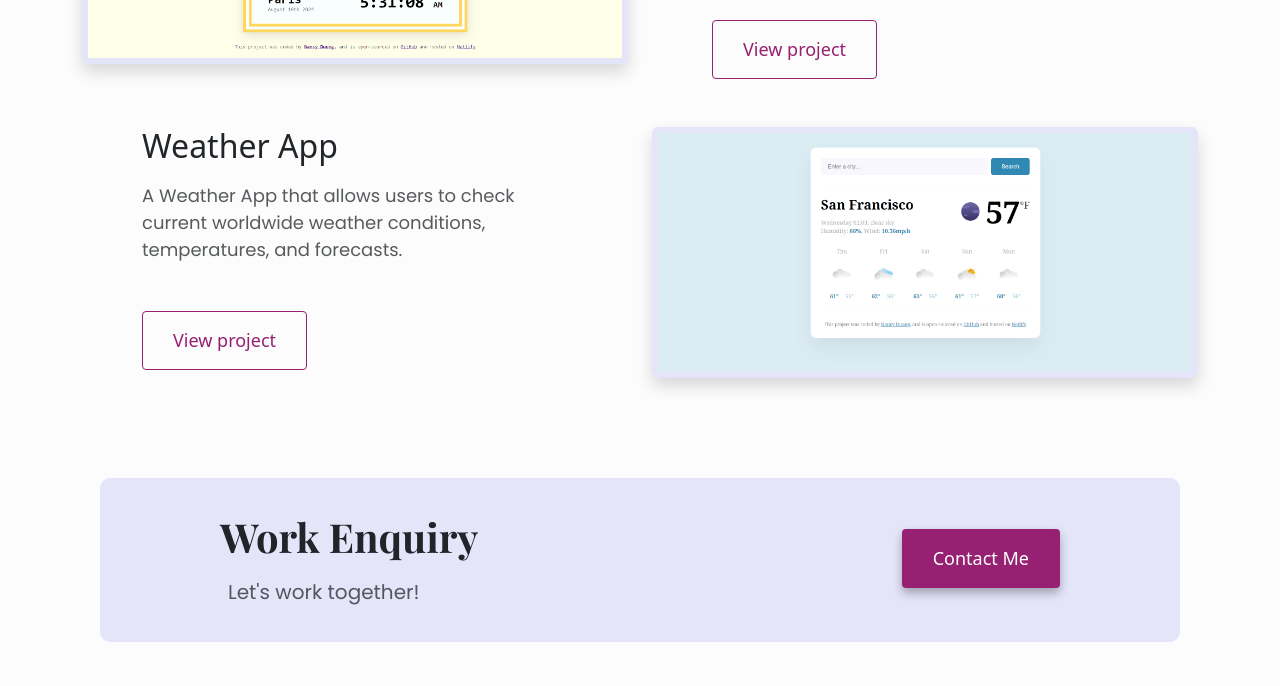
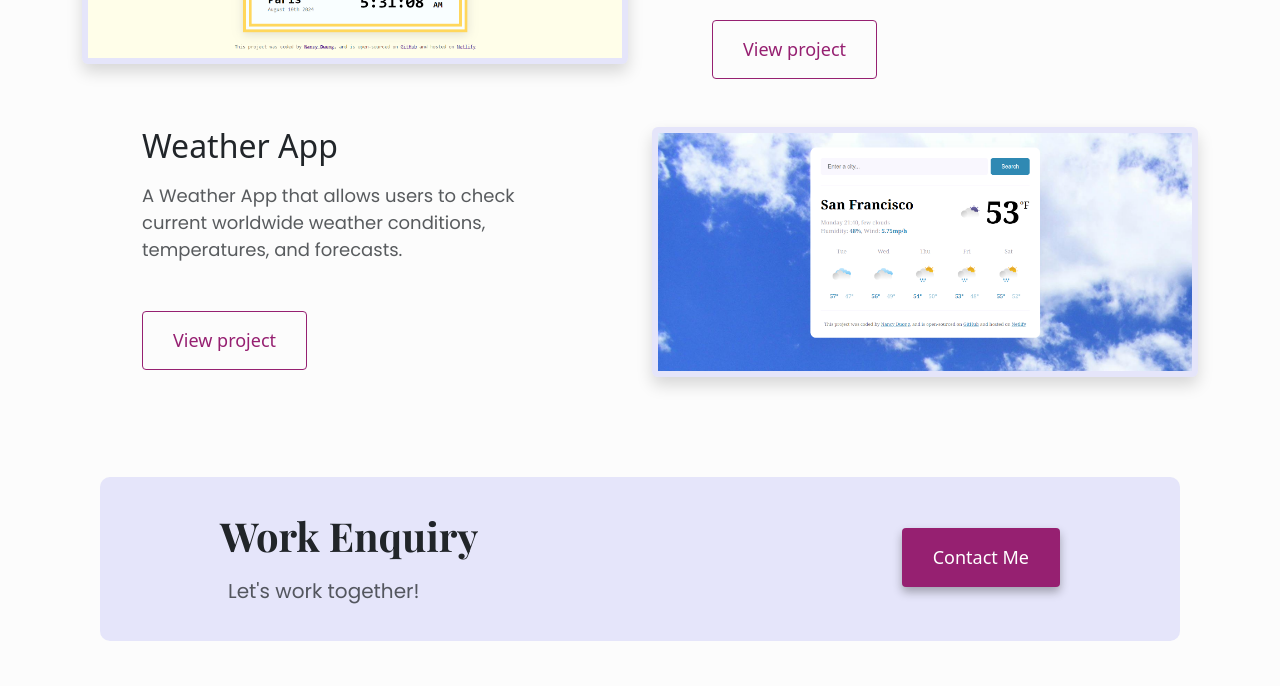
Before and after one commit to nanceed/Nancy-Duong-Portfolio, a plain HTML site: page index.html in a window 1280 px wide. Shown: the part 2220-2906 px from the top of the page. Drawn offline with nearby package versions, Linux system fonts and the light colour scheme; a web font is replaced by a local one.

Commit message:
Changed weather image

```diff
--- a/index.html
+++ b/index.html
@@ -147,7 +147,7 @@
         </div>
         </div>
         <div class="col d-none d-lg-block">
-          <img src="/images/weatherapp.png" class="img-fluid rounded d-none d-sm-block shadow project-images" alt="Weather forecast project">
+          <img src="/images/weatherforecast.png" class="img-fluid rounded d-none d-sm-block shadow project-images" alt="Weather forecast project">
         </div>
     </div>
    </div>
```
Also changed, not shown: projects.html (+1 -1 lines), images/weatherforecast.png (added).
